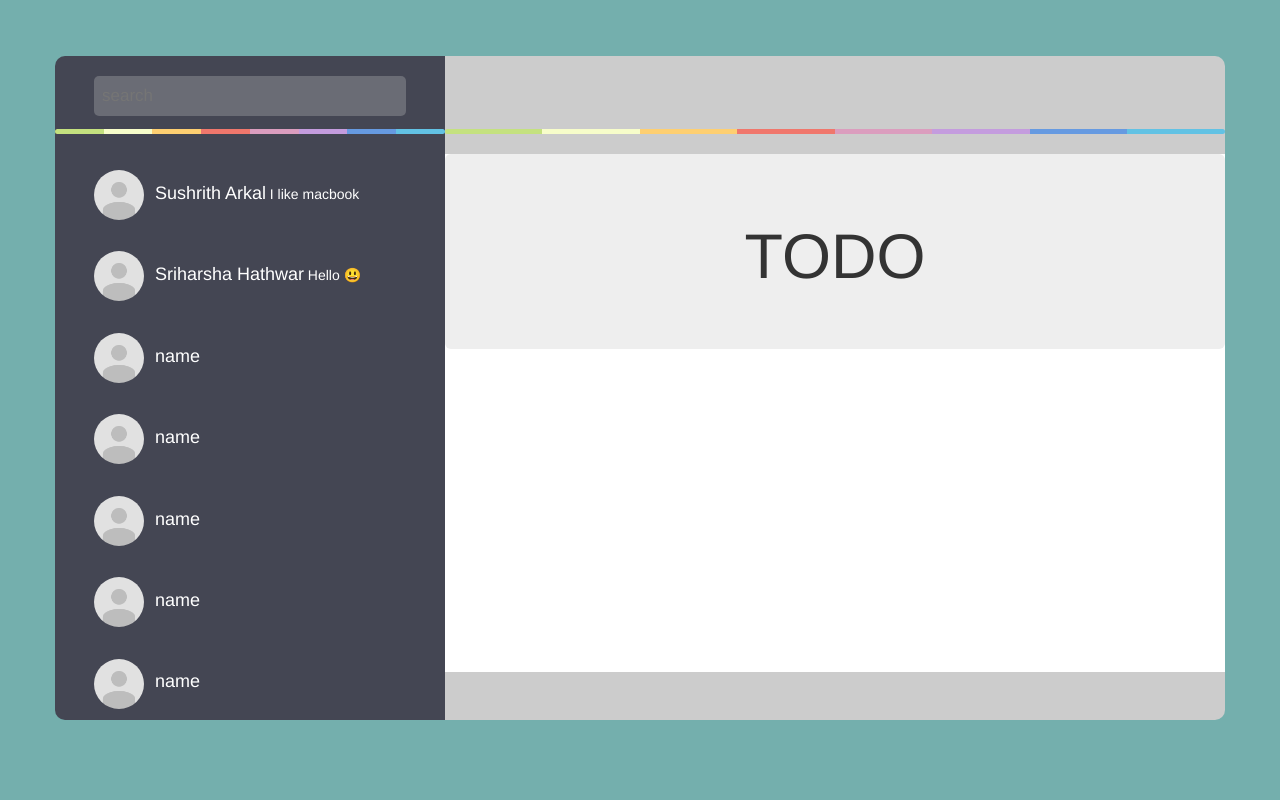
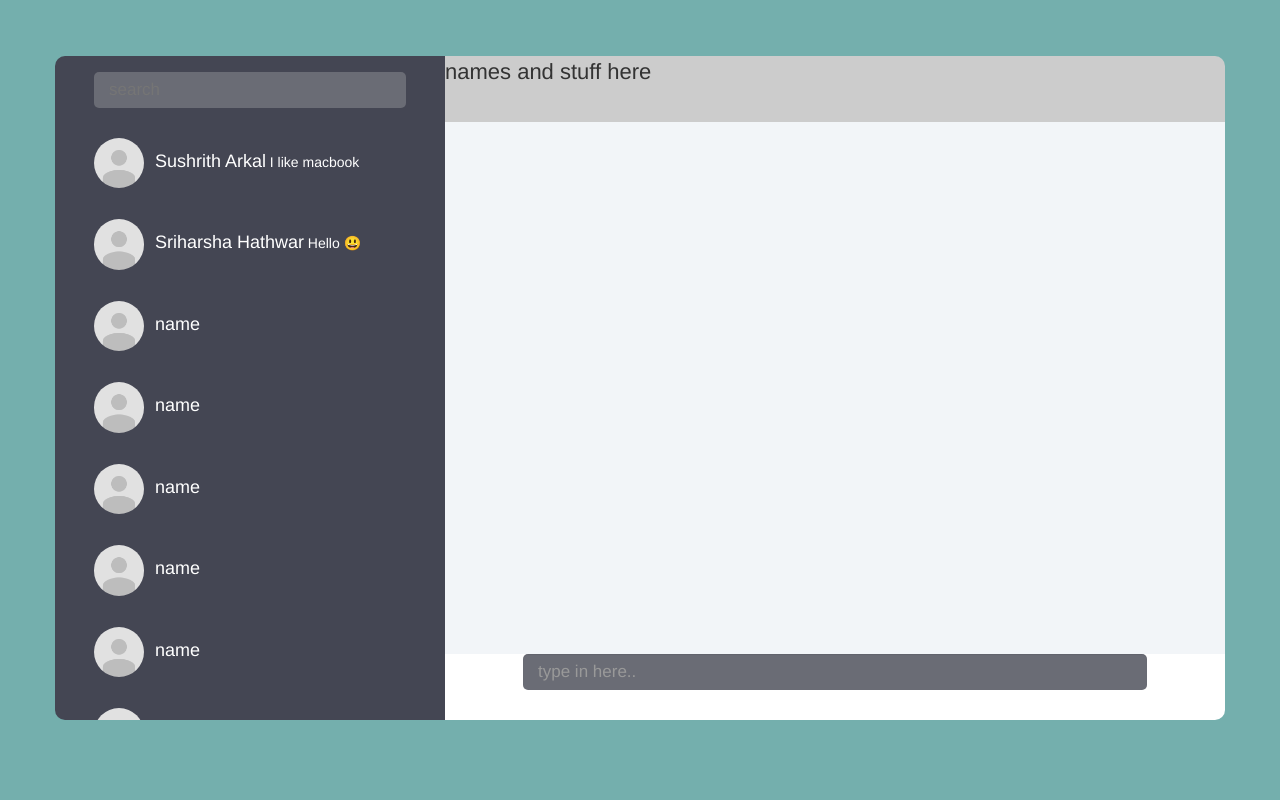
Before and after one commit to lolster/flyly-chat-app, a PHP site: page /views/chat.php in a window 1280 px wide. Run offline with PHP 8.4, Linux system fonts and the light colour scheme.

Commit message:
Added forms to login and signup, fixed chat page

```diff
--- a/public/stylesheets/styles.css
+++ b/public/stylesheets/styles.css
@@ -10,7 +10,6 @@ body, html {
 	/*background-color: rgb(161, 195, 227);*/
 	background-color: #74afad;
 }
-
 
 a:hover {
 	cursor: pointer;
@@ -95,7 +94,7 @@ a:hover {
 }
 
 .threads:hover {
-	background-color: #666666;
+	background-color: #6A6C75;
 	cursor: pointer;
 	transition: 0.3s;
 }
@@ -114,19 +113,25 @@ a:hover {
 	/* todo */
 }
 
+#threads-list {
+	height: 90%;
+	overflow: scroll;
+}
+
 #search {
-	height: 8%;
+	height: 10%;
 }
 
 #search input {
+	height: 55%;
 	border: none;
 	color: white;
-	margin-top: 5%;
-	margin-bottom: 5%;
+	margin-top: 4%;
+	margin-bottom: 4%;
 	margin-left: 10%;
 	margin-right: 10%;
+	padding-left: 15px;
 	width: 80%;
-	padding: 8px;
 	background: #6A6C75;
 	border-radius: 5px;
 	font-size: 17px;
@@ -139,46 +144,76 @@ a:hover {
 	transition: 0.2s ease-in-out;
 }
 
-#chat-area-header {
-	height: 8%;
-	font-size: 22px;
-}
-
 #hamburger {
 	font-size: 17px;
 	cursor: pointer;
 	color: white;
 }
 
-#threads-list, #chat-area {
+#area {
+	margin-top: 7vh;
+	margin-bottom: 7vh;
+}
+
+#left-pane, #right-pane {
 	/* vh => percentage of viewport height */
 	height: 83vh;
 	padding: 0 0 0 0;
-	margin-top: 7vh;
 }
 
-#threads-list {
+#left-pane {
 	border-bottom-left-radius: 10px;
 	border-top-left-radius: 10px;
 	background-color: rgb(68, 70, 83);
 	color: white;
-	overflow: scroll;
 }
 
-#chat-area {
+#right-pane {
 	border-top-right-radius: 10px;
 	border-bottom-right-radius: 10px;
+}
+
+#right-pane-header {
+	height: 10%;
+	font-size: 22px;
 	background-color: #ccc;
+	border-top-right-radius: 10px;
 }
 
 #conversation-area {
-	height: 78%;
+	height: 80%;
+	background-color: rgb(242, 245, 248);
+}
+
+#msg-input {
+	height: 10%;
 	background-color: white;
+	border-bottom-right-radius: 10px;
 }
+
+#msg-input input {
+	height: 55%;
+	border: none;
+	color: black;
+	margin-left: 10%;
+	margin-right: 10%;
+	padding-left: 15px;
+	width: 80%;
+	background-color: #6A6C75;
+	border-radius: 5px;
+	font-size: 17px;
+	transition: 0.2s ease-in-out;
+}
+
+#msg-input input:hover, #msg-input input:focus {
+	background-color: white;
+	outline: none;
+}
+
 
 @media all and (max-width: 992px) {
 	/* mobile view */
-	#threads-list {
+	#left-pane {
 		position: fixed;
 		overflow: hidden;
 		white-space: nowrap;
@@ -191,7 +226,7 @@ a:hover {
 	#full-view {
 		display: none;
 	}
-	#chat-area {
+	#right-pane {
 		border-top-right-radius: 0px;
 		border-bottom-right-radius: 0px;
 	}
--- a/views/chat.php
+++ b/views/chat.php
@@ -11,11 +11,11 @@
 		<script src="../public/javascripts/jquery.min.js"></script>
 		<script>
 			function open() {
-				document.getElementById("threads-list").style.width = "100%";
+				document.getElementById("left-pane").style.width = "100%";
 
 			}
 			function close() {
-				document.getElementById("threads-list").style.width = "0%";
+				document.getElementById("left-pane").style.width = "0%";
 			}
 
 			// select particular thread for chatting
@@ -28,19 +28,18 @@
 
 	<body>
 		<div class="container">
-			<div class="row">
-				<!-- threads-list left -->
-				<div class="col-xs-12 col-sm-12 col-md-4" id="threads-list">
+			<div class="row" id="area">
+				<!-- threads-list and search left -->
+				<div class="col-xs-12 col-sm-12 col-md-4" id="left-pane">
 					<div id="hamburger">
 						<span onclick="close()">&#9776; close</span>
 					</div>
 					<div id="search">
 						<input type="text" placeholder="search">
 					</div>
-					<hr class="colorgraph">
 
 					<!-- the threads -->
-					<div class="list">
+					<div id="threads-list">
 						<div class="threads" onclick="selectThread()">
 							<img class="img-circle" src="../public/images/profile.png">
 							<span class="name">Sushrith Arkal</span>
@@ -94,21 +93,21 @@
 					</div>
 
 				</div>
-				<!-- chat-area right -->
-				<div class="col-xs-12 col-sm-12 col-md-8" id="chat-area">
+				<!-- chat-are right -->
+				<div class="col-xs-12 col-sm-12 col-md-8" id="right-pane">
 					<div id="hamburger">
 						<span onclick="open()">&#9776; threads</span>
 					</div>
-					<div id="chat-area-header">
+					<div id="right-pane-header">
+						names and stuff here
 					</div>
-					<hr class="colorgraph">
-
 					<!-- conversation area -->
 					<div id="conversation-area">
-						<div class="jumbotron text-center">
-							<h1>TODO</h1>
-						</div>
 					</div>
+					<div id="msg-input">
+						<input type="text" id="message-box" class="form-control" required="required" placeholder="type in here..">
+					</div>
+
 				</div>
 			</div>
 		</div>
--- a/views/login.html
+++ b/views/login.html
@@ -22,6 +22,7 @@
 				<!--<p id="profile-name" class="profile-name-card"></p> -->
 				<hr class="colorgraph">
 
+				<form action="///TODO" method="POST" role="form">
 					<div class="form-group">
 						<div class="input-group">
 							<span class="input-group-addon">
@@ -42,6 +43,8 @@
 					<div class="form-group">
 						<input type="submit" class="btn btn-md btn-primary btn-block" value="Sign in">
 					</div>
+				</form>
+
 				<div class="form-group">
 					<a href="signup.html" class="btn btn-md btn-success btn-block" role="button">Sign up!</a>
 				</div>
```
Also changed, not shown: views/signup.html (+11 -1 lines). Lines whose indentation alone changed are shown as unchanged.
